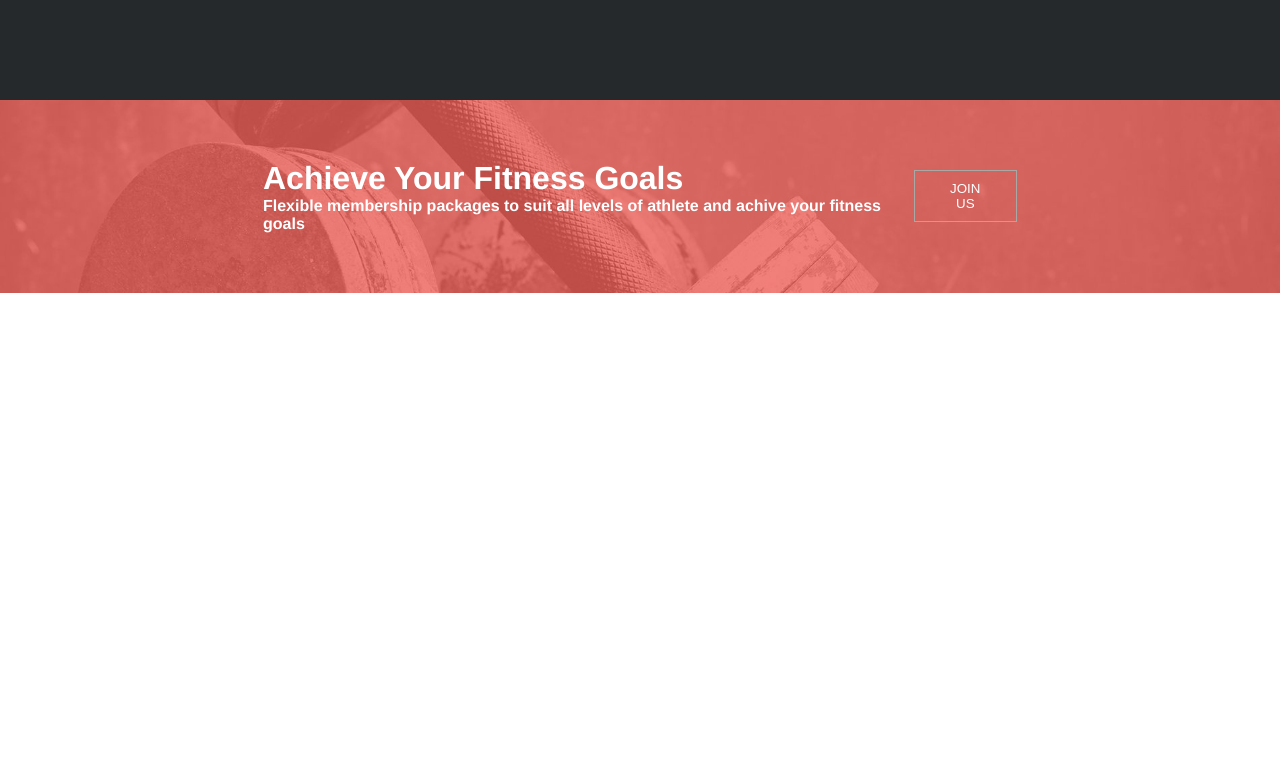
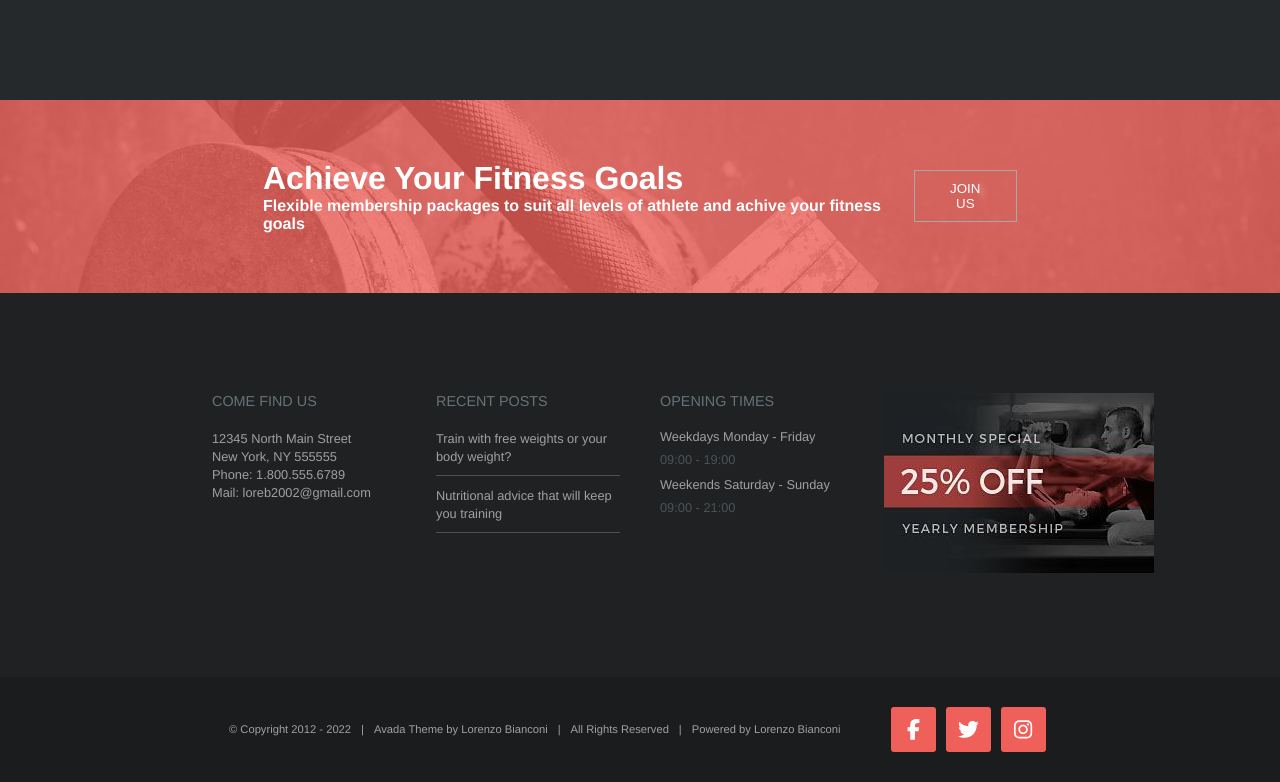
Before and after one commit to lollobianco/proj-html-vuejs, a Vue app: page / in a window 1280 px wide. Shown: the part 6321-7103 px from the top of the page. Before the commit the page ends 6614 px from the top, so only its background shows below. Built offline with nearby package versions, Linux system fonts and the light colour scheme.

Commit message:
Footer Terminato

```diff
--- /dev/null
+++ b/src/components/ComeFindUs.vue
@@ -0,0 +1,23 @@
+<template>
+   <div>
+
+      <span class="text">{{findUsObj.info}}</span>
+
+   </div>
+</template>
+
+<script>
+   export default {
+      name: 'ComeFindUs',
+      props:{
+         findUsObj: Object
+      }
+   }
+</script>
+
+<style lang="scss" scoped>
+.text{
+   color: #A0A0A0;
+   font-size: 0.8rem;
+}
+</style>
--- a/src/components/FooterSection.vue
+++ b/src/components/FooterSection.vue
@@ -1,5 +1,7 @@
 <template>
    <div>
+
+      <!-- Red section -->
 
       <div class="red-parallax">
 
@@ -13,12 +15,80 @@
 
             </div>
 
+            <button class="button-red-section">JOIN US</button>
+
+         </div>
+
+      </div>
+
+      <!-- Footer 1 -->
+
+      <div class="footer-1">
+
+         <div class="footer1-container">
+
+            <div class="section">
+
+               <span class="title">COME FIND US</span>
+
+               <ComeFindUs v-for="(element, index) in comeFindUs" :key="index" :findUsObj="element" />
+
+            </div>
+
+            <div class="section">
+
+               <span class="title">RECENT POSTS</span>
+
+               <RecentPosts v-for="(element, index) in recentPosts" :key="index" :postObj="element" />
+
+            </div>
+
+            <div class="section">
+
+               <span class="title">OPENING TIMES</span>
+
+               <OpeningTimes v-for="(element, index) in openingTimes" :key="index" :daysObj="element" />
+
+            </div>
+
+            <div class="section">
+
+               <img src="../assets/gym_ad-compressor.jpg" alt="">
+
+            </div>
 
 
-               <button class="button-red-section">JOIN US</button>
+         </div>
 
+      </div>
 
+      <!-- Footer 2 -->
 
+      <div class="footer-2">
+
+         <div class="footer2-container">
+
+            <div class="ul-container">
+               <ul class="footer-ul">
+                  <li><a href="#">© Copyright 2012 - 2022</a></li>
+                  <li>|</li>
+                  <li><a href="#">Avada Theme by Lorenzo Bianconi</a></li>
+                  <li> | </li>
+                  <li><a href="#">All Rights Reserved</a></li>
+                  <li> | </li>
+                  <li><a href="#">Powered by Lorenzo Bianconi</a></li>
+               </ul>
+            </div>
+
+            <div>
+               <div class="social-container">
+
+                  <div class="logo-container"><font-awesome-icon icon="fa-brands fa-facebook-f" /></div>
+                  <div class="logo-container"><font-awesome-icon icon="fa-brands fa-twitter" /></div>
+                  <div class="logo-container"><font-awesome-icon icon="fa-brands fa-instagram" /></div>
+
+               </div>
+            </div>
 
          </div>
 
@@ -28,9 +98,61 @@
 </template>
 
 <script>
+import ComeFindUs from './ComeFindUs.vue'
+import RecentPosts from './RecentPosts.vue'
+import OpeningTimes from './OpeningTimes.vue'
+
    export default {
-      name: 'FooterSection'
-   }
+      name: 'FooterSection',
+      components:{
+         ComeFindUs,
+         RecentPosts,
+         OpeningTimes
+      },
+
+      data(){
+         return{
+            comeFindUs: [
+               {
+                  info: '12345 North Main Street',
+               },
+               {
+                  info: 'New York, NY 555555',
+               },
+               {
+                  info: 'Phone: 1.800.555.6789',
+               },
+               {
+                  info: 'Mail: loreb2002@gmail.com'
+               }
+            ],
+
+            recentPosts: [
+               {
+                  title: 'Train with free weights or your body weight?',
+               },
+               {
+                  title: 'Nutritional advice that will keep you training'
+               }
+            ],
+
+            openingTimes: [
+               {
+                  days: 'Weekdays Monday - Friday',
+                  hour: '09:00 - 19:00',
+               },
+               {
+                  days: 'Weekends Saturday - Sunday',
+                  hour: '09:00 - 21:00'
+               }
+            ],
+
+
+         }
+
+      }
+}
+
 </script>
 
 <style lang="scss" scoped>
@@ -69,4 +191,87 @@
    box-shadow: 0 0 15px white;
    font-size: 0.9rem;
 }
+
+.footer-1{
+   background-color: #1F2123;
+   padding: 80px 0;
+}
+
+.footer1-container{
+   width: 70%;
+   margin: 0 auto;
+   display: flex;
+   justify-content: space-between;
+}
+
+
+.title{
+   margin-bottom: 20px;
+   display: block;
+   color: #687277;
+   font-size: 0.9rem;
+}
+
+.section{
+   width: calc(100%/4);
+   padding: 20px;
+}
+.footer-2{
+   background-color: #1A1C1E;
+   padding: 30px 0;
+}
+
+.footer2-container{
+   width: 65%;
+   margin: 0 auto;
+   display: flex;
+   justify-content: space-between;
+}
+
+.ul-container{
+   display: flex;
+   align-items: center;
+}
+.footer-ul{
+   display: flex;
+   align-items: center;
+   li{
+      list-style-type: none;
+      color: #A0A0A0;
+      font-size: 0.7rem;
+      margin: 0 5px;
+      a{
+         text-decoration: none;
+         color: #A0A0A0;
+         font-size: 0.7rem;
+      }
+   }
+}
+
+.social-container{
+   display: flex;
+}
+
+.logo-container{
+   font-size: 1.3rem;
+   width: 45px;
+   height: 45px;
+   display: flex;
+   align-items: center;
+   justify-content: center;
+   margin-right: 10px;
+   background-color: #EE6059;
+   border-radius: 3px;
+   cursor: pointer;
+   transition: 300ms;
+   color: white;
+}
+
+.logo-container:hover{
+   color: #F4635B;
+   background-color: #fff;
+   scale: 1.2;
+   box-shadow: 0 0 5px white;
+}
+
 </style>
--- /dev/null
+++ b/src/components/OpeningTimes.vue
@@ -0,0 +1,30 @@
+<template>
+   <div>
+
+      <div class="text">{{daysObj.days}}</div>
+      <div class="text hour">{{daysObj.hour}}</div>
+
+   </div>
+</template>
+
+<script>
+   export default {
+      name: 'OpeningTimes',
+      props:{
+         daysObj: Object
+      }
+   }
+</script>
+
+<style lang="scss" scoped>
+.text{
+   color: #A0A0A0;
+   font-size: 0.8rem;
+}
+.hour{
+   margin-bottom: 10px;
+   margin-top: 8px;
+   color: #4C5255;
+}
+
+</style>
--- /dev/null
+++ b/src/components/RecentPosts.vue
@@ -0,0 +1,27 @@
+<template>
+   <div>
+      <span class="text">{{postObj.title}}</span>
+      <div class="divider"></div>
+   </div>
+</template>
+
+<script>
+   export default {
+      name: 'RecentPosts',
+      props:{
+         postObj: Object
+      }
+   }
+</script>
+
+<style lang="scss" scoped>
+.text{
+   color: #A0A0A0;
+   font-size: 0.8rem;
+}
+
+.divider{
+   border-bottom: 1px solid #4C5255;
+   margin: 10px 0;
+}
+</style>
```
